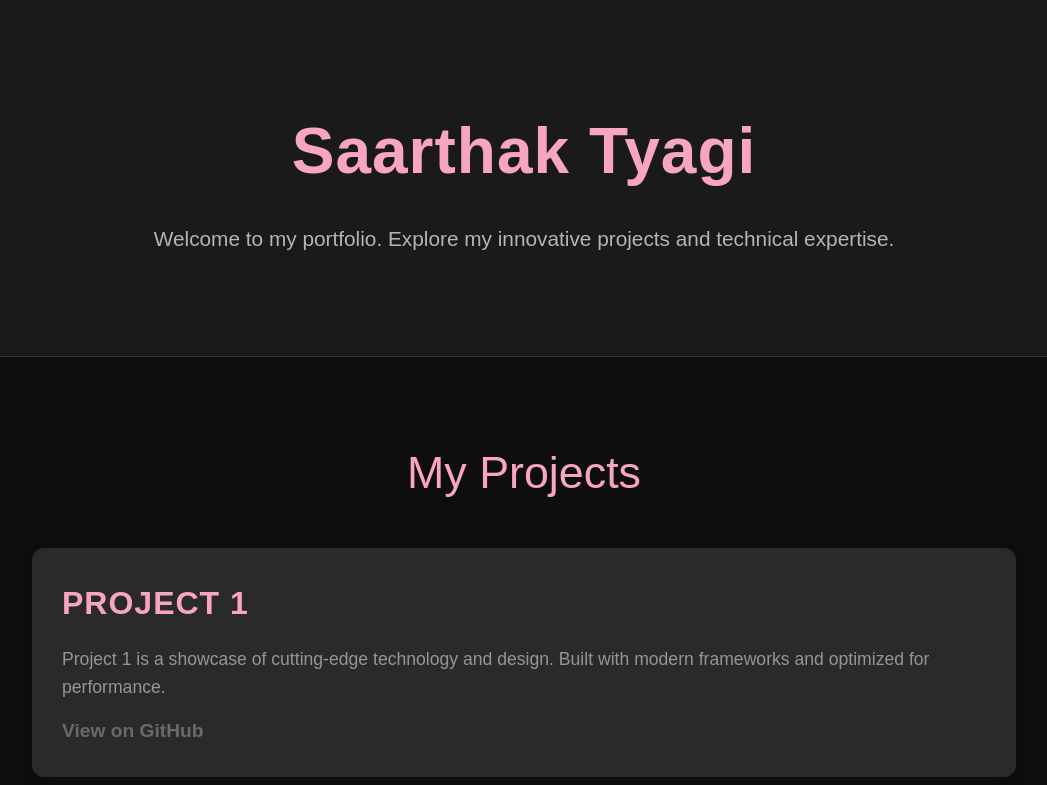
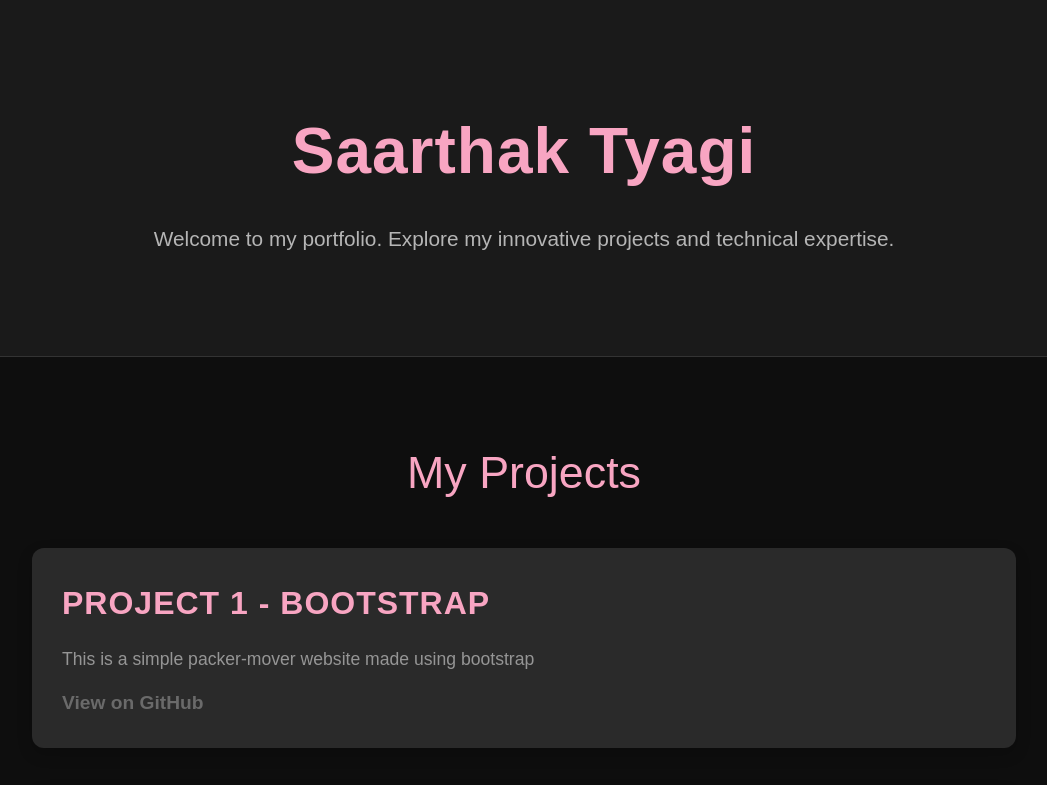
Before and after one commit to stlb57/Frontend-projects, a plain HTML site: page index.html in a window 1280 px wide. Shown: the top 785 px of the page, without its empty margins (116-1163 px from the left). Drawn offline with Linux system fonts and the light colour scheme.

Commit message:
Update index.html

```diff
--- a/index.html
+++ b/index.html
@@ -154,9 +154,9 @@
             <section class="projects">
                 <h2>My Projects</h2>
                 <div class="project">
-                    <h3>Project 1</h3>
-                    <p>Project 1 is a showcase of cutting-edge technology and design. Built with modern frameworks and optimized for performance.</p>
-                    <a href="https://github.com/yourusername/project1" target="_blank">View on GitHub</a>
+                    <h3>Project 1 - Bootstrap</h3>
+                    <p>This is a simple packer-mover website made using bootstrap</p>
+                    <a href="projects/Bootstrap Components/solution.html" target="_blank">View on GitHub</a>
                 </div>
                 <div class="project">
                     <h3>Project 2</h3>
```
